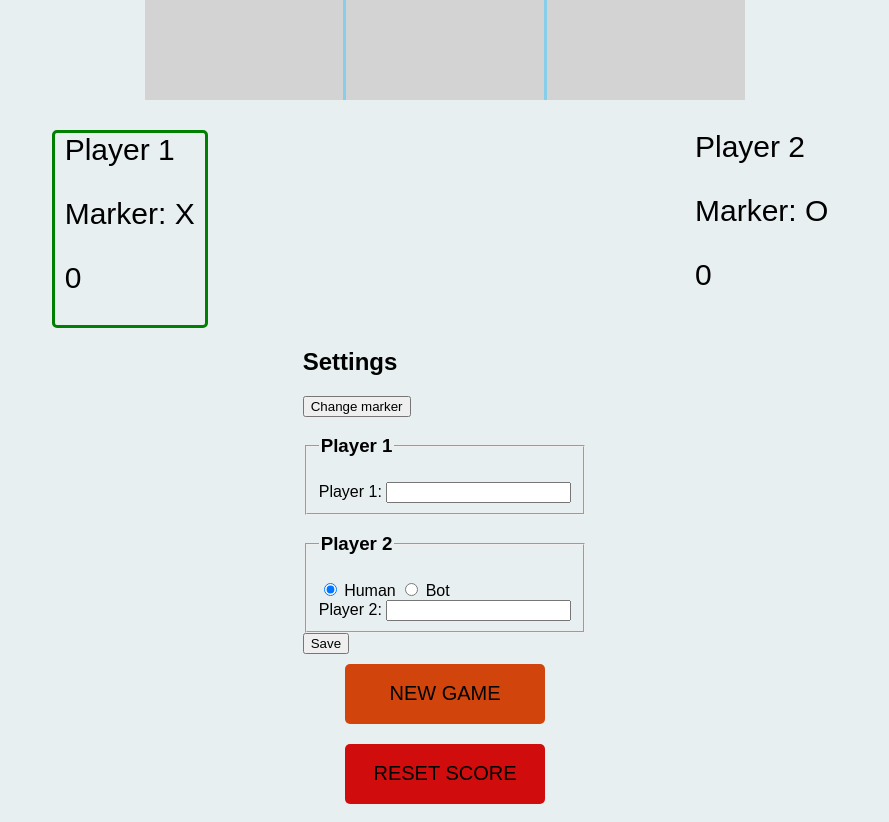
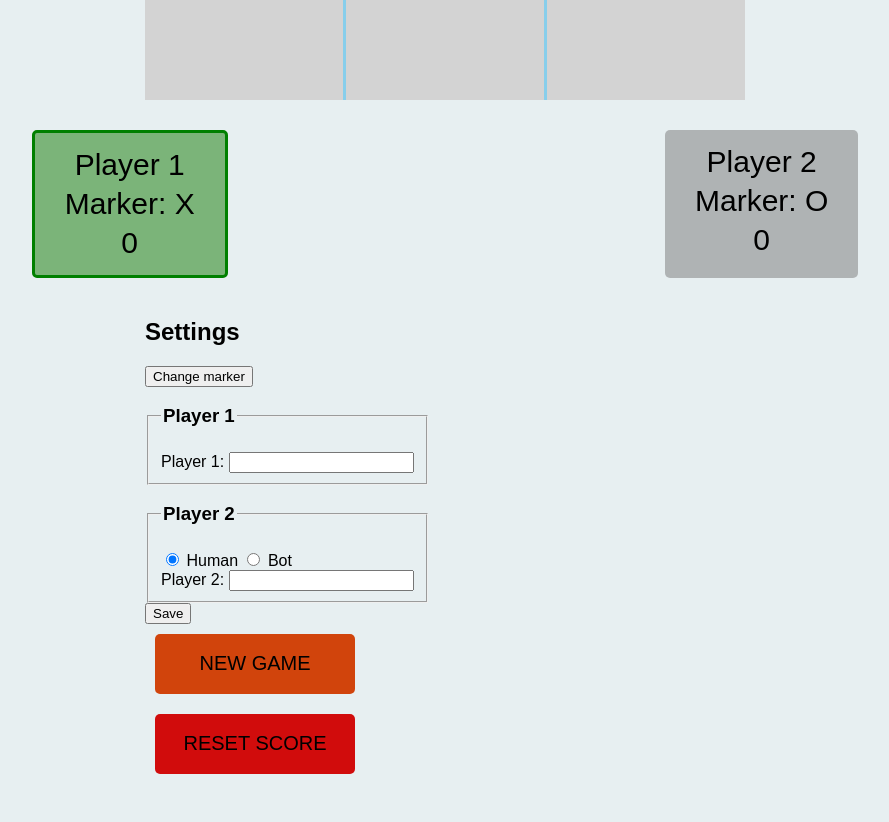
Before and after one commit to CrystalSnake/odin-Tic-Tac-Toe, a plain HTML site: page index.html in a window 1280 px wide. Shown: the part 580-1402 px from the top of the page, without its empty margins (195-1084 px from the left). Drawn offline with Linux system fonts and the light colour scheme.

Commit message:
Add style for player cards

```diff
--- a/styles.css
+++ b/styles.css
@@ -36,19 +36,28 @@ h1 {
 
 .results p {
   font-size: 30px;
-  margin-top: 0;
+  margin: 5px 0;
   padding: 0 10px;
 }
 
-.results .active {
+.player-card.active {
   border: 3px solid green;
+  background: rgba(17, 122, 3, 0.5);
+}
+
+.player-card {
   border-radius: 5px;
+  background: rgba(121, 121, 121, 0.5);
+  text-align: center;
+  padding: 10px 20px;
 }
 
 .control-panel {
+  max-width: 600px;
+  margin: 20px auto;
   display: flex;
   flex-direction: column;
-  align-items: center;
+  align-items: start;
 }
 
 .start,
```
